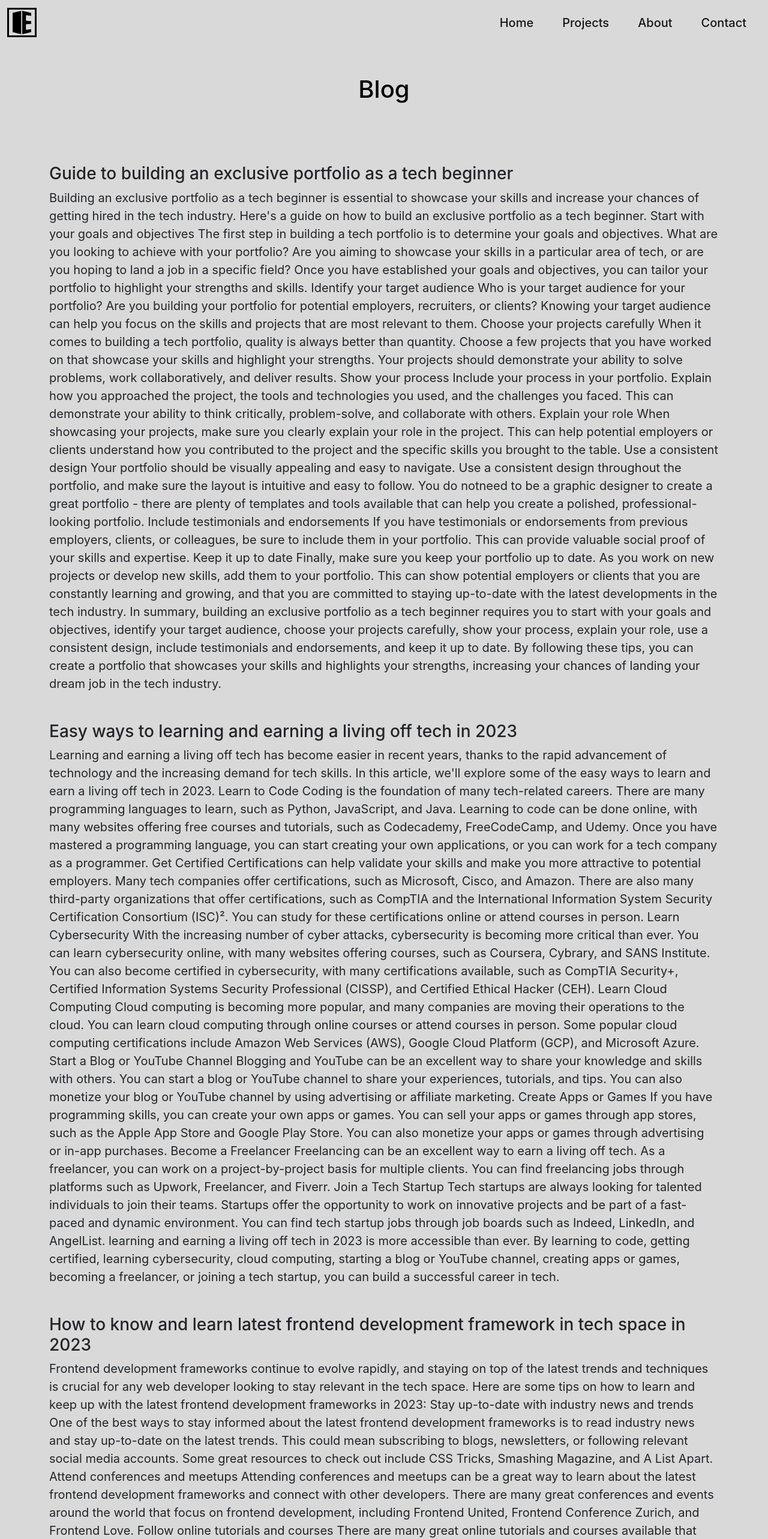
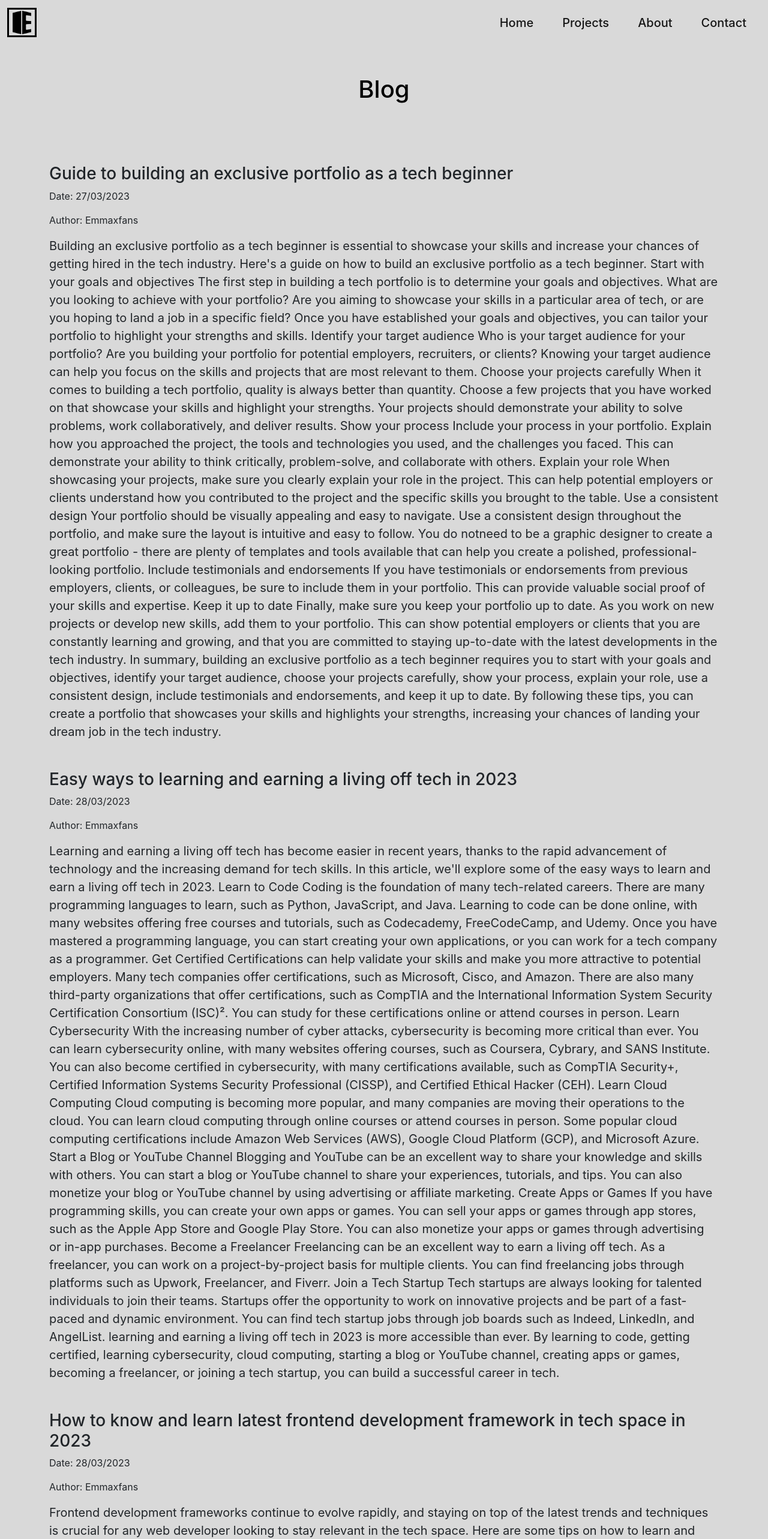
Before and after one commit to Emmaxfans/portfolio, a React (Create React App) app: page /blog in a window 1280 px wide. Shown: the top 2566 px of the page at 60% size. Built offline with nearby package versions, Linux system fonts and the light colour scheme.

Commit message:
feat: added blog component folder, date and author to each blog post

```diff
--- a/src/Component/Article1.js
+++ b/src/Component/Blogpost/Article1.js
@@ -1,8 +1,15 @@
-const Article1 = () => {
+const Article1 = (props) => {
+  const date = props.date;
+  const author = props.author;
+  const body = props.body;
   return (
     <div className='container'>
 
 <h3>Guide to building an exclusive portfolio as a tech beginner</h3>
+
+<p>Date: {date}</p>
+<p>Author: {author}</p>
+<p> {body} </p>
 
 <p className="fs-5">
 Building an exclusive portfolio as a tech beginner is essential to showcase your skills and increase your chances of getting hired in the tech industry. Here's a guide on how to build an exclusive portfolio as a tech beginner.
--- a/src/Component/Article2.js
+++ b/src/Component/Blogpost/Article2.js
@@ -1,9 +1,17 @@
-import React from 'react'
 
-const Article2 = () => {
+const Article2 = (props) => {
+
+  const date = props.date;
+  const author = props.author;
+
+
   return (
     <div className='container mt-5'>
+
         <h3>Easy ways to learning and earning a living off tech in 2023</h3>
+
+        <p>Date: {date}</p>
+        <p>Author: {author}</p>
 
         <p className='fs-5'>
         Learning and earning a living off tech has become easier in recent years, thanks to the rapid advancement of technology and the increasing demand for tech skills. In this article, we'll explore some of the easy ways to learn and earn a living off tech in 2023.
--- a/src/Component/Article3.js
+++ b/src/Component/Blogpost/Article3.js
@@ -1,12 +1,13 @@
-import React from 'react'
-
-const Article3 = () => {
+const Article3 = (props) => {
+  const date = props.date;
+  const author = props.author;
   return (
     <div className='container mt-5'>
         <h3>How to know and learn latest frontend development framework in tech space in 2023</h3>
+        <p>Date: {date}</p>
+        <p>Author: {author}</p>
+
         <p className='fs-5'>
-
-
 Frontend development frameworks continue to evolve rapidly, and staying on top of the latest trends and techniques is crucial for any web developer looking to stay relevant in the tech space. Here are some tips on how to learn and keep up with the latest frontend development frameworks in 2023:
 
 Stay up-to-date with industry news and trends
--- a/src/pages/blog.js
+++ b/src/pages/blog.js
@@ -3,23 +3,13 @@ import '../Assets/styles/home.css';
 import '../Assets/styles/blog.css';
 
 
-// imported Nav component
+// imported component
 import Nav from '../Component/Nav'
-// import Blogpost from '../Component/Blogpost';
-// import data from '../Component/Blogdata';
-import Article1 from '../Component/Article1';
-import Article2 from '../Component/Article2';
-import Article3 from '../Component/Article3';
+import Article1 from '../Component/Blogpost/Article1';
+import Article2 from '../Component/Blogpost/Article2';
+import Article3 from '../Component/Blogpost/Article3';
 
 const blog = () => {
-
-    // const dataSet = data.map(function(items){
-    // return(
-    //     <Blogpost {...items}/>
-    // )
-    // })
-
-
   return (
     <div className='blog'>
          <Nav/>
@@ -28,14 +18,13 @@ const blog = () => {
             <h1>Blog</h1>
          </div>
          <div>
-             <Article1/>
-             {/* {dataSet} */}
+             <Article1 date = "27/03/2023" author = "Emmaxfans" />
          </div>
          <div>
-         <Article2/>
+         <Article2 date = "28/03/2023" author = "Emmaxfans" />
          </div>
          <div>
-             <Article3/>
+             <Article3 date = "28/03/2023" author = "Emmaxfans" />
          </div>
     </div>
   )
```
